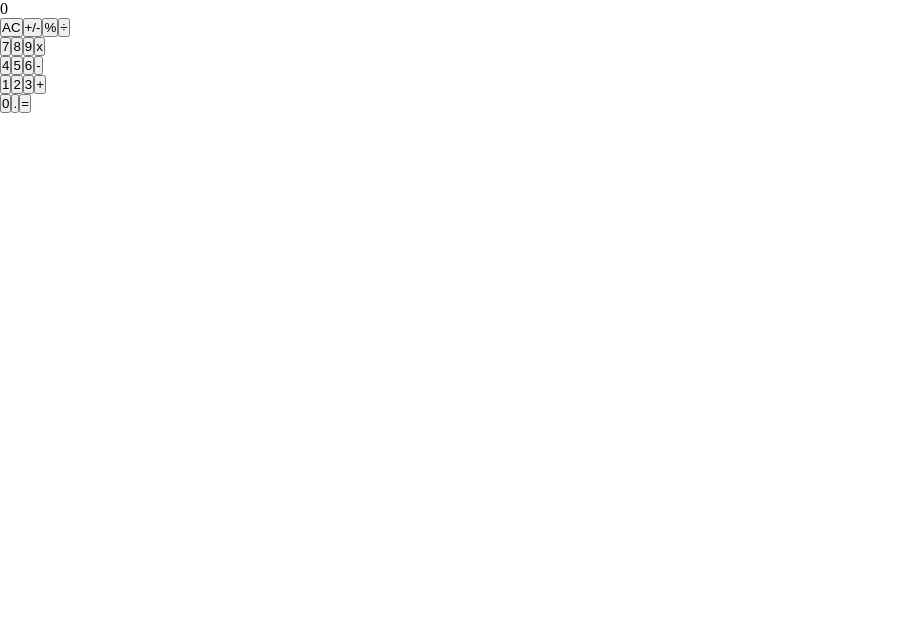
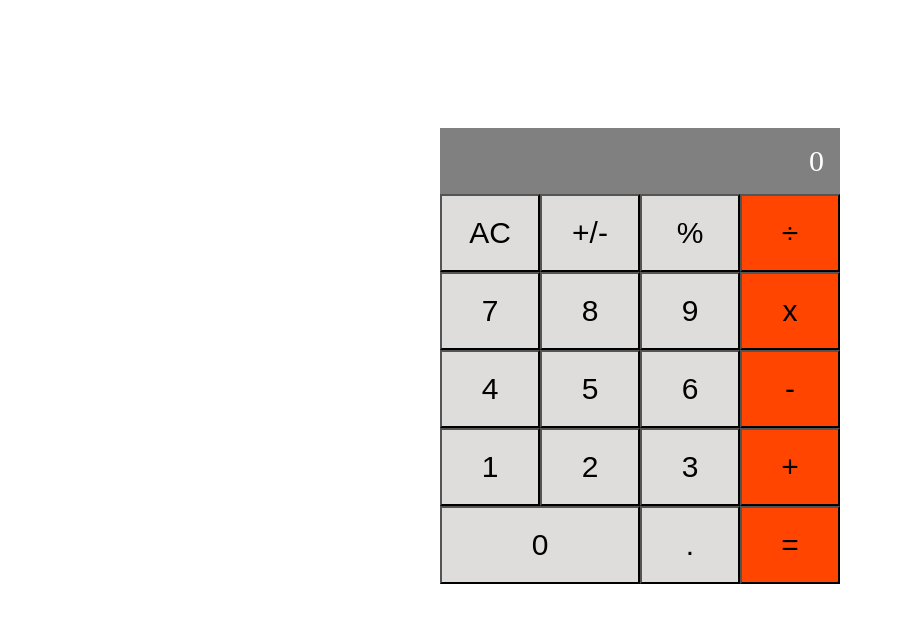
Before and after one commit to Roland-Ntwali/Maths_Magicians, a React (Create React App) app: page / in a window 1280 px wide. Shown: the top 622 px of the page, without its empty margins (0-903 px from the left). Built offline with nearby package versions, Linux system fonts and the light colour scheme.

Commit message:
Add styling to a calculator

```diff
--- a/src/index.css
+++ b/src/index.css
@@ -3,3 +3,70 @@
   padding: 0;
   box-sizing: border-box;
 }
+.App {
+  margin: 10%;
+  display: flex;
+  text-align: center;
+  justify-content: center;
+}
+
+.calculus {
+  width: 100%;
+  max-width: 400px;
+  background-color: blue;
+  overflow: hidden;
+}
+
+.display {
+  padding: 16px;
+  text-align: right;
+  background-color: grey;
+  color: #fff;
+  font-size: 30px;
+}
+
+.All {
+  display: flex;
+  flex-direction: column;
+}
+
+.row-1,
+.row-2,
+.row-3,
+.row-4 {
+  display: flex;
+  width: 100%;
+}
+
+.point {
+  display: flex;
+  width: 100%;
+}
+
+.orange {
+  background-color: orangered;
+}
+
+.point .orange {
+  width: 25%;
+}
+
+.point .dot {
+  width: 25%;
+}
+
+.point .zero {
+  width: 50%;
+}
+
+button {
+  background-color: rgb(223, 220, 220);
+  padding: 20px;
+  width: 100%;
+  font-size: 30px;
+}
+
+button:hover {
+  opacity: 0.9;
+  cursor: pointer;
+}
```
